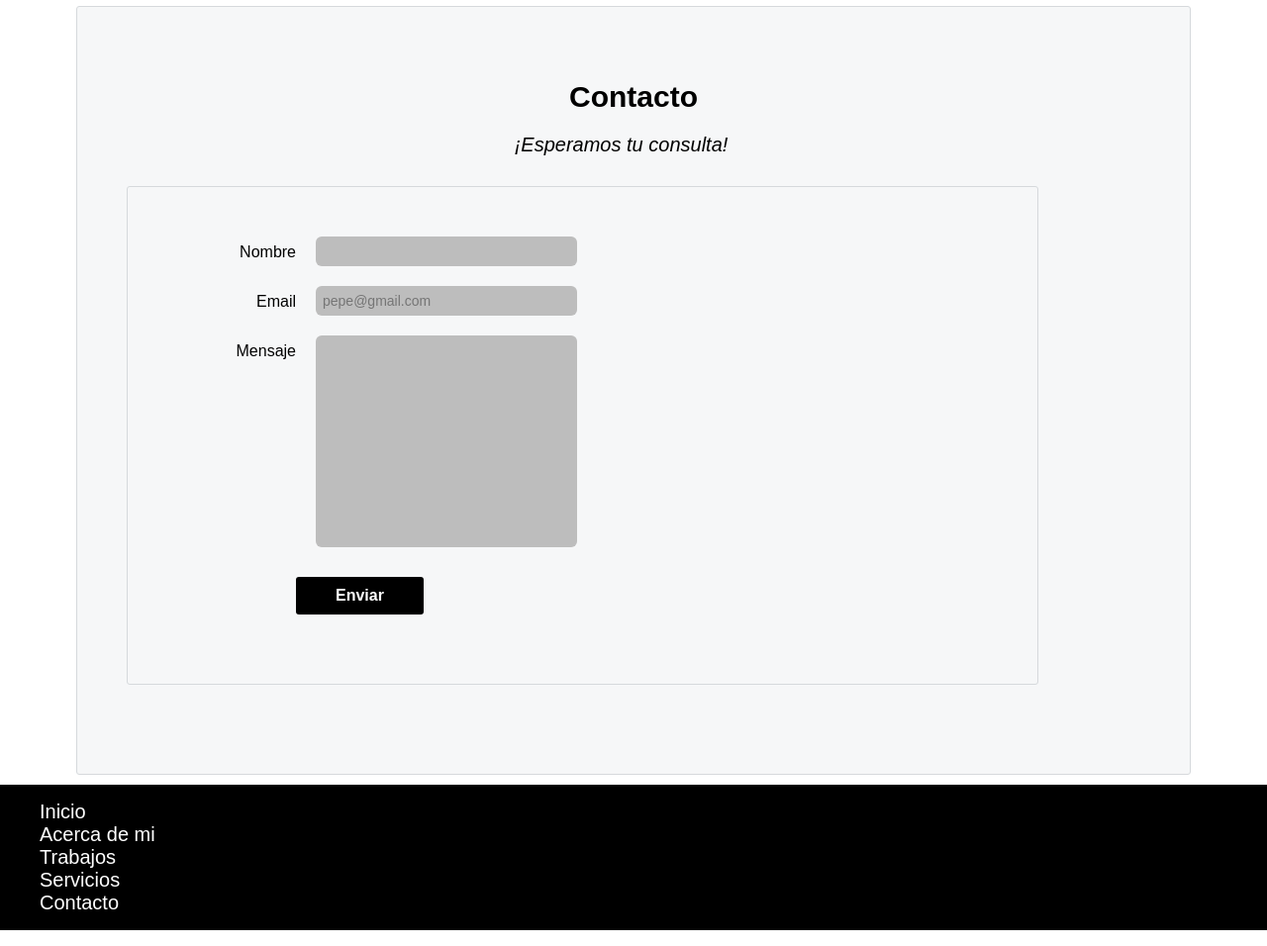
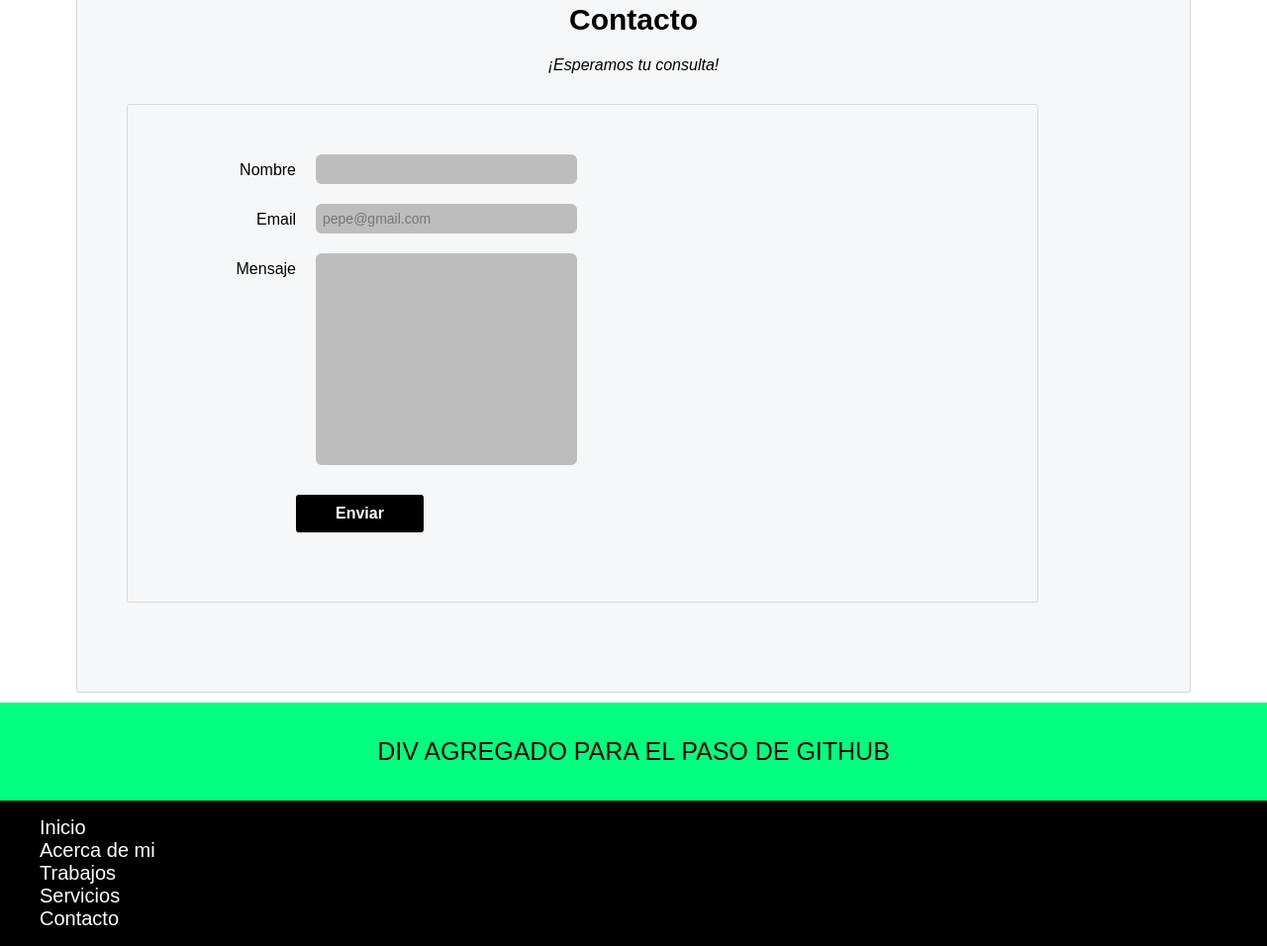
Before and after one commit to alexbenaq/mi_primera_pagina_web, a plain HTML site: page index.html in a window 1280 px wide. Shown: the part 1573-2529 px from the top of the page at 99% size. Drawn offline with Linux system fonts and the light colour scheme; a web font is replaced by a local one.

Commit message:
mi primera confirmación de actualización

```diff
--- a/index.html
+++ b/index.html
@@ -92,6 +92,9 @@
                     <p class="alertas" id="alertas" style="background-color: yellowgreen;"></p>
                   </form>
             </section>
+            <div class="greeting">
+                <p style="text-align: center;">DIV AGREGADO PARA EL PASO DE GITHUB</p>
+            </div>
         </main>
 
         <footer id="contacto">
--- a/style.css
+++ b/style.css
@@ -55,12 +55,6 @@ i.fa-solid.fa-heart {
 }
 
 
-p {
-    text-align: right;
-    font-size: 20px;
-    padding-right: 25px;;
-
-}
 
 .lista-de-trabajos{
     padding: 1px;
@@ -98,6 +92,13 @@ p {
     width: 25%;
     padding: 50px;
     margin: 40px 0 40px 0;
+}
+
+.greeting{
+    background-color: springgreen;
+    font-size: 25px;
+    justify-content: center;
+    padding: 10px;
 }
 
 
```
